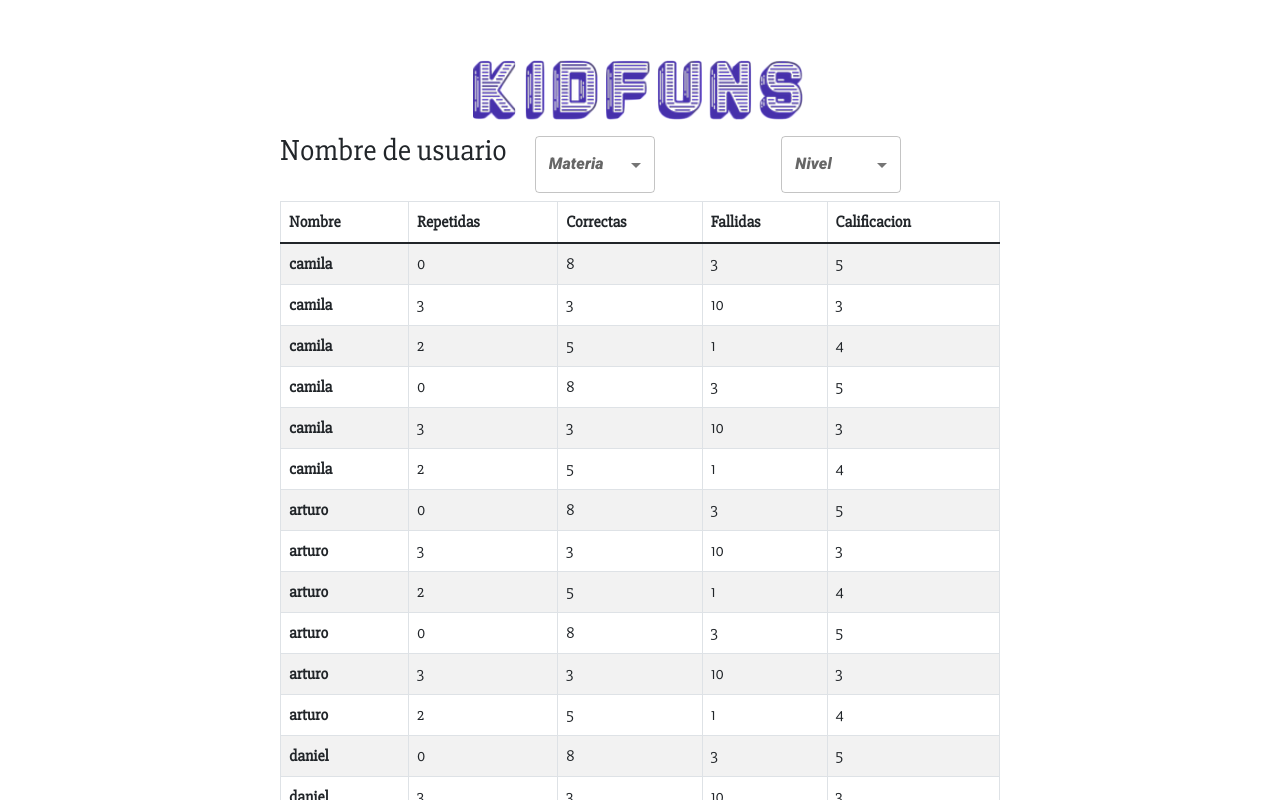
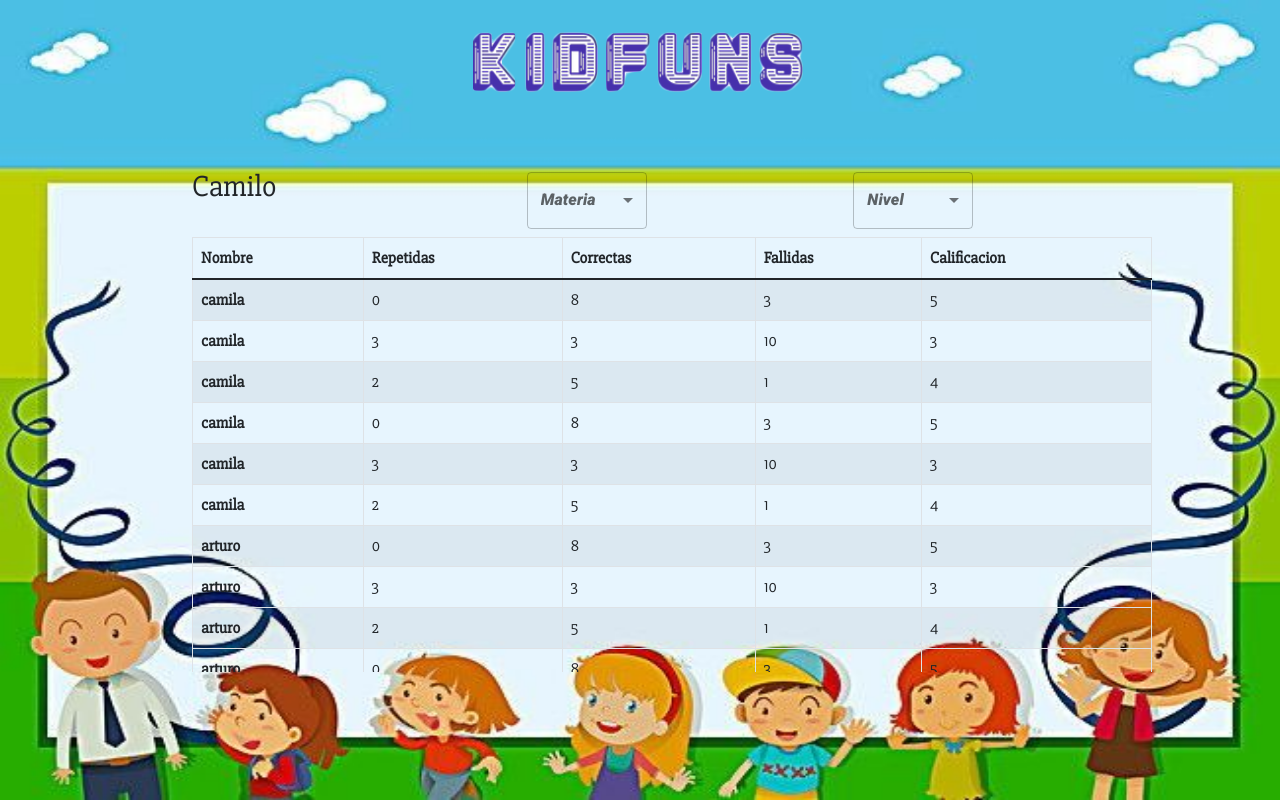
Before and after one commit to JorgeCal123/KidFuns, a React (Create React App) app in the folder app/infraestructure/presentation/: page /result in a window 1280 px wide. Shown: the top 800 px of the page. Built offline with nearby package versions, Linux system fonts and the light colour scheme.

Commit message:
retoque a nivel 1 de numeros

```diff
--- a/app/infraestructure/presentation/src/page/Home/Home.css
+++ b/app/infraestructure/presentation/src/page/Home/Home.css
@@ -3,11 +3,14 @@
 	background-image: url('../../image/fondos/fondo1.jpg');
     background-repeat: no-repeat;
     background-size: 100% 100%;
-    display: grid;
-	grid-template-columns: 1fr 1fr;
     height:100vh;
     overflow: auto auto;
 
+}
+.margenes {
+    display: grid;
+	grid-template-columns: 1fr 1fr;
+    margin-left: 10%;
 }
 
 .mainLogo{
@@ -28,7 +31,7 @@
 }
 
 .formulario {
-    width: 90%;
-    min-width: 500px;
+    width: 70%;
+    min-width: 300px;
     margin: auto;
 }
--- a/app/infraestructure/presentation/src/page/Home/Home.jsx
+++ b/app/infraestructure/presentation/src/page/Home/Home.jsx
@@ -5,6 +5,7 @@ import './Home.css'
 const Home = () => {
   return (
     <div className="inicio">
+      <div className="margenes">
         <main className="mainLogo">
           <div className="containerimg">
               <img className="imglogo"src={Logo} alt="logoInicio"/>
@@ -14,6 +15,7 @@ const Home = () => {
           <Formulario_login />
         </aside>
       </div>
+    </div>
   );
 }
 
--- a/app/infraestructure/presentation/src/page/Level/MainLevel.css
+++ b/app/infraestructure/presentation/src/page/Level/MainLevel.css
@@ -30,7 +30,13 @@
 }
 .speaker1{
   width: 50%;
+}
 
+.img1{
+  width: 100%;
+}
+.img2{
+  width: 10%;
 }
 
 .sound{
--- a/app/infraestructure/presentation/src/page/Level/componentes.jsx
+++ b/app/infraestructure/presentation/src/page/Level/componentes.jsx
@@ -174,35 +174,31 @@ function Component3({ logo, lettera, marco, conejo2, Boton, CanvasDraw}) {
 
 function Component4 ({ logo, numero, mano, micro, speaker, Formulario, conejo }) {
     return (
-        <main className='level1'>
-                <div>
+        <div className='levels'>
+                <div className='conteinerlogolvs'>
                     <header className="App-header">
-                        <img src={ logo } alt='Kidfuns' className='logoprincipal'/>
+                        <img src={ logo } alt='Kidfuns' className='logoprincipallvs'/>
                     </header>
                 </div>
-                <div className='level1'>
+                <div className='enunciado'>
                     <div className="content">
-                        <p className="text_shadows">Repite</p>
+                        <p className="text_shadows">¿Qué letra es?</p>
                     </div>
-                    <Formulario>
-                            <img src={ numero } alt='Kidfuns' className='lettera'/>
-                            <div>
-                                 <img src={ speaker } alt='Kidfuns' className='speaker1'/>
-                            </div>
-                            <div>
-                                <img src={ mano } alt='Kidfuns' className='lettera'/>
-                            </div>
-
-                    </Formulario>
-                    <div className="content">
+                    <div className='containerbotons'>
+                        <div className='img1'>
+                            <img src={ numero } alt='Kidfuns' className='img1'/>
+                        </div>
+                        <div className='img2'>
+                            <img src={ mano } alt='Kidfuns' className='label_letter'/>
+                        </div>
+                    </div>
+                    <div className='enunciado2' >
                         <p className="text_shadows">Presiona</p>
                     </div>
-                    <button type='button' className='button5'><img src={ micro } alt='Kidfuns' className='speaker1'/></button>
+                    <Reconovoz micro={micro}/>
                 </div>
-                <div>
-                    <img src={ conejo } alt='Kidfuns' className='logoprincipal'/>
-                </div>
-            </main>
+
+            </div>
     );
 }
 
--- a/app/infraestructure/presentation/src/page/Register/Register_user.jsx
+++ b/app/infraestructure/presentation/src/page/Register/Register_user.jsx
@@ -12,6 +12,7 @@ const Register = () => {
                 </div>
             </main>
             <aside  className="formulario2">
+                <h1>Registro</h1>
                 <Formulario_user />
             </aside>
         </div>
--- /dev/null
+++ b/app/infraestructure/presentation/src/page/Result/Result.css
@@ -0,0 +1,21 @@
+.mainlist {
+    background-image: url('../../image/fondos/fondo10.jpg');
+    background-repeat: no-repeat;
+     background-size: 100% 100%;
+     display: grid;
+height:100vh;
+overflow: auto auto;
+position: relative;
+
+
+}
+
+.margin2{
+    display: grid;
+    grid-template-columns: 1fr;
+    margin-top: 5%;
+    margin-left: 15%;
+    overflow: auto auto;
+    margin-bottom: 10%;
+    margin-right: 10%;
+}
--- a/app/infraestructure/presentation/src/page/Result/Result.jsx
+++ b/app/infraestructure/presentation/src/page/Result/Result.jsx
@@ -4,7 +4,7 @@ import { Datatable } from "./DataTable";
 import { SelectMenu2 } from "./SelectMenu";
 import { Formulario1 } from '../../elementos_formulario/Formularios1'
 import { Boton, Formulario } from '../../elementos_formulario/Formularios'
-
+import './Result.css'
 const Result = () => {
     const ListNivel = [{Item: 'Nivel 1' },
     {Item: 'Nivel 2' },
@@ -13,15 +13,17 @@ const Result = () => {
     {Item: 'Languaje' },
     {Item: 'Matematicas' }]
     return (
-        <main className="mainlist">
+        <div className="mainlist">
                 <div>
                         <header className="App-header">
                             <img src={ logo } alt='Kidfuns' className='logoprincipal'/>
                         </header>
                 </div>
+                <div className="margin2">
+
                 <Formulario1>
                     <div>
-                    <p>Nombre de usuario</p>
+                        <p>Camilo</p>
                     </div>
                     <div>
                         <SelectMenu2 Menu='Materia' List={ ListMateria }/>
@@ -37,7 +39,8 @@ const Result = () => {
                     <Boton type="button">Config</Boton>
                     <Boton type="button">Salir</Boton>
                 </Formulario>
-        </main>
+            </div>
+        </div>
     );
 };
 
```
Also changed, not shown: app/infraestructure/presentation/src/image/fondos/fondo10.jpg (added), app/infraestructure/presentation/src/image/fondos/fondo7.jpg (added). Lines whose indentation alone changed are shown as unchanged.
